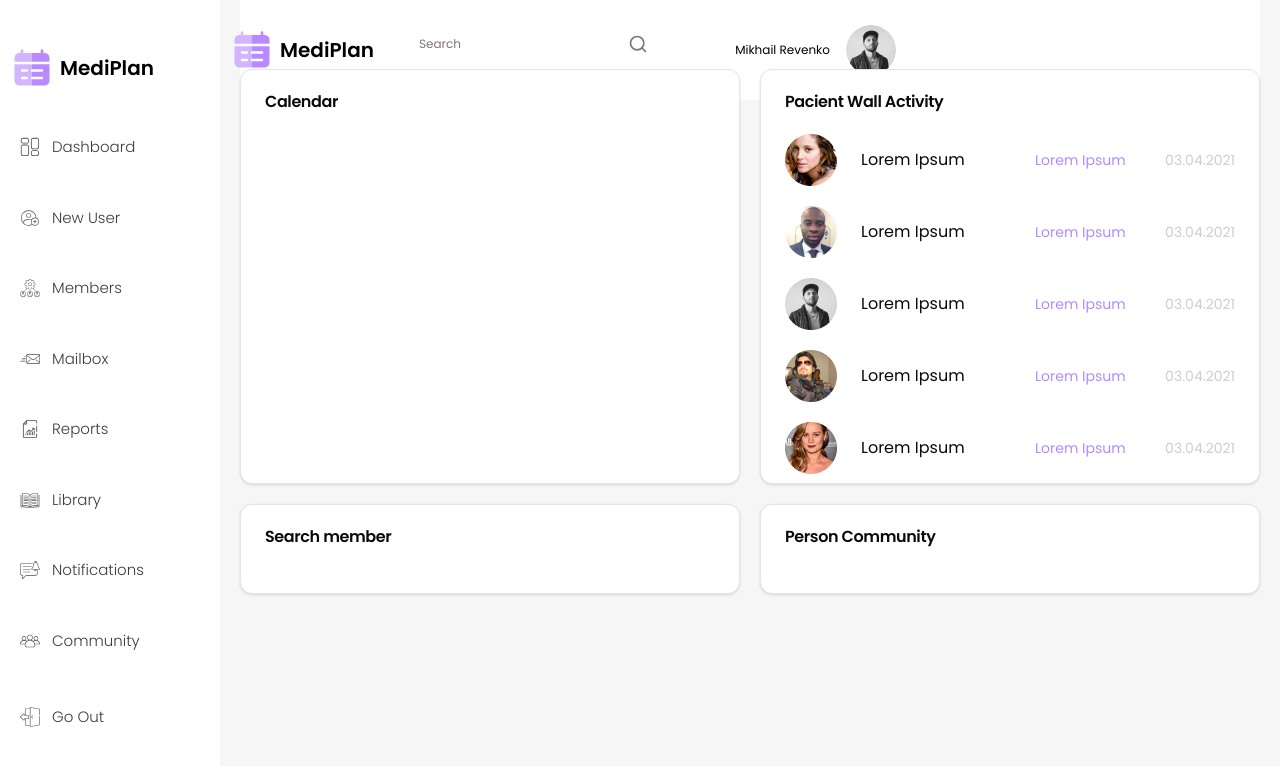
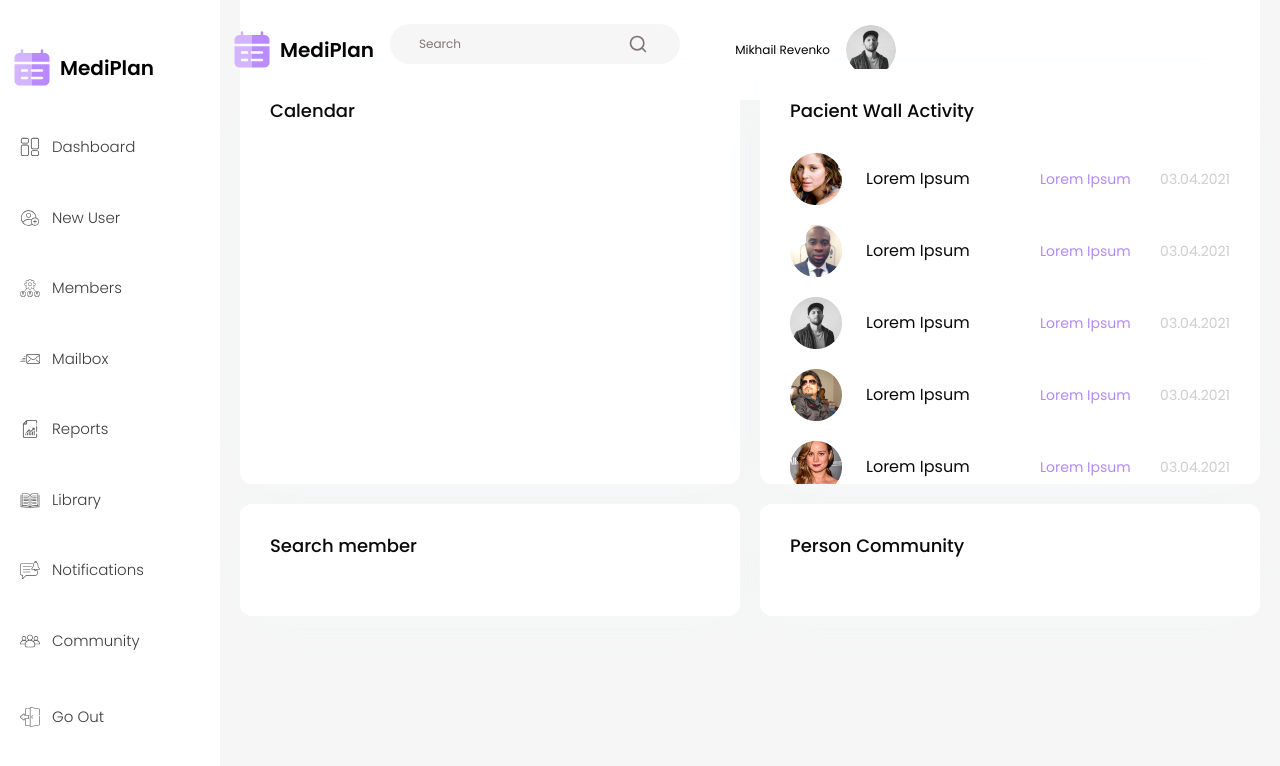
Before and after one commit to Vitalic96/mediplan, a Next.js app: page /dashboard in a window 1280 px wide. Shown: the top 766 px of the page. Built offline with nearby package versions, Linux system fonts and the light colour scheme.

Commit message:
changed styles

```diff
--- a/components/ui/card.tsx
+++ b/components/ui/card.tsx
@@ -1,6 +1,8 @@
-import * as React from "react"
+import * as React from 'react'
 
-import { cn } from "@/lib/utils"
+import { cn } from '@/lib/utils'
+import { cva, VariantProps } from 'class-variance-authority'
+import { Slot } from '@radix-ui/react-slot'
 
 const Card = React.forwardRef<
   HTMLDivElement,
@@ -9,13 +11,13 @@ const Card = React.forwardRef<
   <div
     ref={ref}
     className={cn(
-      "rounded-xl border border-neutral-200 bg-white text-neutral-950 shadow dark:border-neutral-800 dark:bg-neutral-950 dark:text-neutral-50",
-      className
+      'rounded-xl border-none bg-white text-neutral-950 shadow-[0px_12px_50px_rgba(243,248,255,0.2)]',
+      className,
     )}
     {...props}
   />
 ))
-Card.displayName = "Card"
+Card.displayName = 'Card'
 
 const CardHeader = React.forwardRef<
   HTMLDivElement,
@@ -23,23 +25,42 @@ const CardHeader = React.forwardRef<
 >(({ className, ...props }, ref) => (
   <div
     ref={ref}
-    className={cn("flex flex-col space-y-1.5 p-6", className)}
+    className={cn('flex flex-col space-y-1.5 px-[30px] py-7', className)}
     {...props}
   />
 ))
-CardHeader.displayName = "CardHeader"
+CardHeader.displayName = 'CardHeader'
 
-const CardTitle = React.forwardRef<
-  HTMLDivElement,
-  React.HTMLAttributes<HTMLDivElement>
->(({ className, ...props }, ref) => (
-  <div
-    ref={ref}
-    className={cn("font-semibold leading-none tracking-tight", className)}
-    {...props}
-  />
-))
-CardTitle.displayName = "CardTitle"
+const cardTitleVariants = cva('', {
+  variants: {
+    variant: {
+      default: 'font-medium text-lg',
+    },
+  },
+  defaultVariants: {
+    variant: 'default',
+  },
+})
+export interface CardTitleProps
+  extends React.HTMLAttributes<HTMLDivElement>,
+    VariantProps<typeof cardTitleVariants> {
+  asChild?: boolean
+}
+
+const CardTitle = React.forwardRef<HTMLHeadingElement, CardTitleProps>(
+  ({ variant, className, asChild, ...props }, ref) => {
+    const Comp = asChild ? Slot : 'h3'
+
+    return (
+      <Comp
+        ref={ref}
+        className={cn(cardTitleVariants({ variant, className }))}
+        {...props}
+      />
+    )
+  },
+)
+CardTitle.displayName = 'CardTitle'
 
 const CardDescription = React.forwardRef<
   HTMLDivElement,
@@ -47,19 +68,19 @@ const CardDescription = React.forwardRef<
 >(({ className, ...props }, ref) => (
   <div
     ref={ref}
-    className={cn("text-sm text-neutral-500 dark:text-neutral-400", className)}
+    className={cn('text-sm text-neutral-500 dark:text-neutral-400', className)}
     {...props}
   />
 ))
-CardDescription.displayName = "CardDescription"
+CardDescription.displayName = 'CardDescription'
 
 const CardContent = React.forwardRef<
   HTMLDivElement,
   React.HTMLAttributes<HTMLDivElement>
 >(({ className, ...props }, ref) => (
-  <div ref={ref} className={cn("p-6 pt-0", className)} {...props} />
+  <div ref={ref} className={cn('px-[30px] py-7 pt-0', className)} {...props} />
 ))
-CardContent.displayName = "CardContent"
+CardContent.displayName = 'CardContent'
 
 const CardFooter = React.forwardRef<
   HTMLDivElement,
@@ -67,10 +88,10 @@ const CardFooter = React.forwardRef<
 >(({ className, ...props }, ref) => (
   <div
     ref={ref}
-    className={cn("flex items-center p-6 pt-0", className)}
+    className={cn('flex items-center px-[30px] py-7 pt-0', className)}
     {...props}
   />
 ))
-CardFooter.displayName = "CardFooter"
+CardFooter.displayName = 'CardFooter'
 
 export { Card, CardHeader, CardFooter, CardTitle, CardDescription, CardContent }
--- a/components/ui/input.tsx
+++ b/components/ui/input.tsx
@@ -8,7 +8,7 @@ const Input = React.forwardRef<HTMLInputElement, React.ComponentProps<'input'>>(
       <input
         type={type}
         className={cn(
-          'flex h-10 w-full rounded-full border border-transparent bg-transparent bg-white px-7 py-1 text-xs shadow-none transition-colors file:border-0 file:bg-transparent file:font-medium file:text-neutral-950 placeholder:text-[#817474] focus-visible:outline-none focus-visible:ring-1 focus-visible:ring-neutral-950 disabled:cursor-not-allowed disabled:opacity-50',
+          'flex h-10 w-full rounded-full border border-transparent bg-gray-50 px-7 py-1 text-xs shadow-none transition-colors file:border-0 file:bg-transparent file:font-medium file:text-neutral-950 placeholder:text-[#817474] focus-visible:outline-none focus-visible:ring-1 focus-visible:ring-neutral-950 disabled:cursor-not-allowed disabled:opacity-50',
           className,
         )}
         ref={ref}
```
